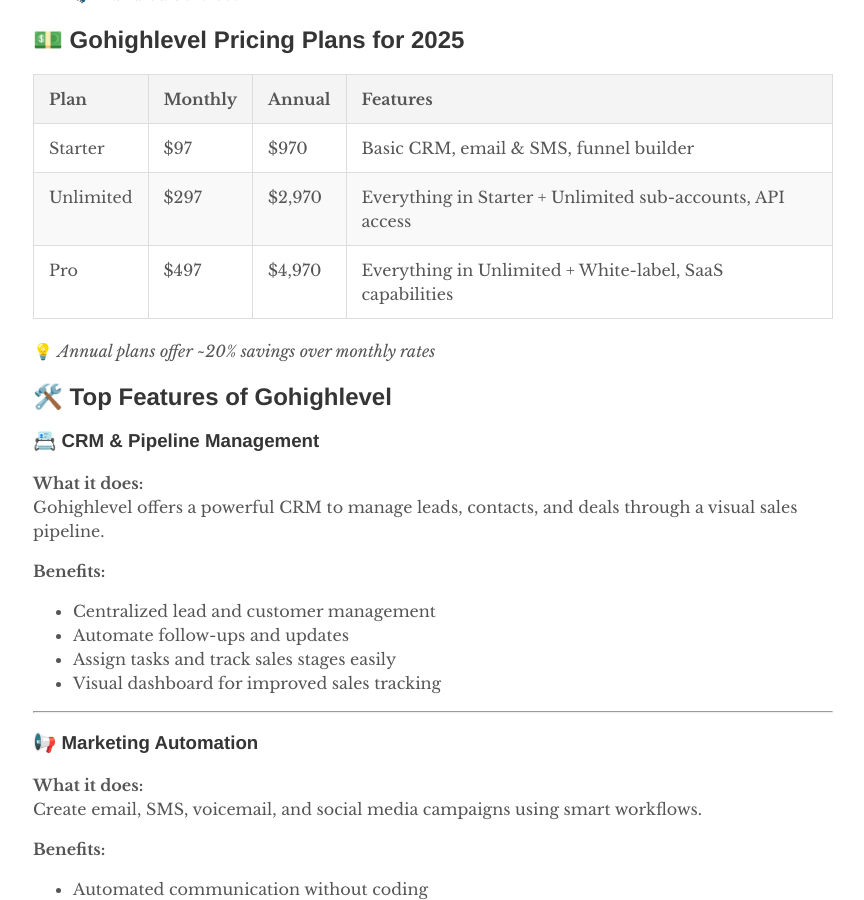
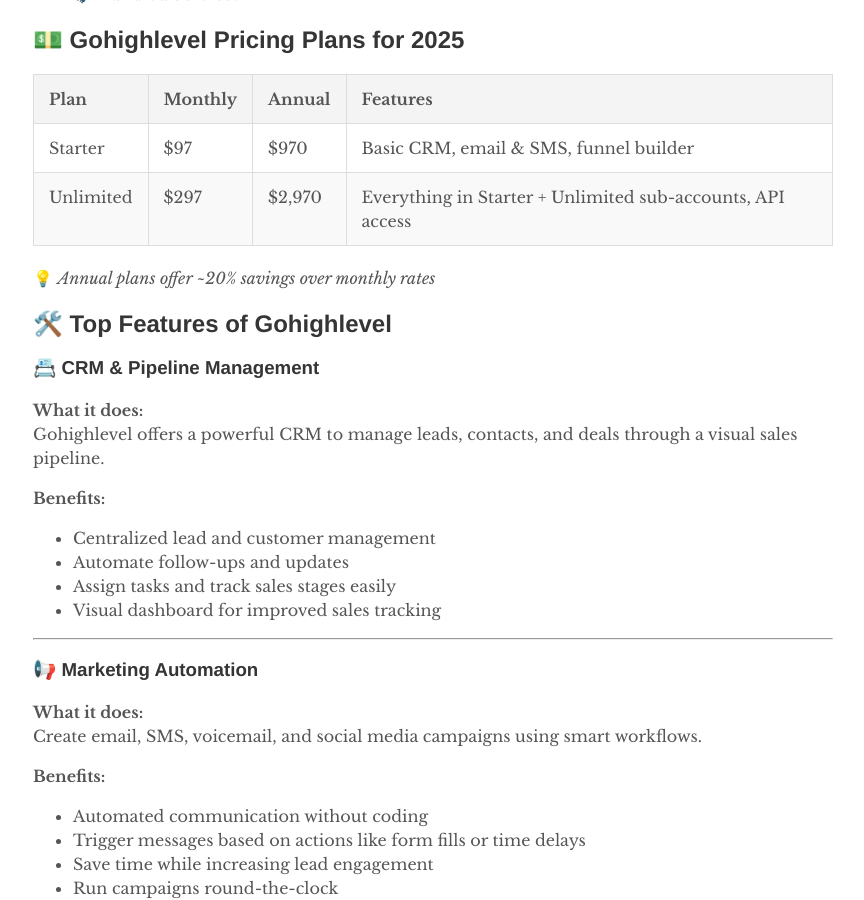
Before and after one commit to digiexe-official/dg, a Jekyll site: the page built from wp/gohighlevel coupon codes.md, in a window 1280 px wide and 900 px high, scrolled down 1935 px. Shown: the whole window, without its empty margins (207-1071 px from the left). Built offline with Jekyll 4.4.1, drawn with Linux system fonts in a browser that asks for light colours.

Commit message:
Updated pricing

```diff
--- a/wp/gohighlevel coupon codes.md
+++ b/wp/gohighlevel coupon codes.md
@@ -82,7 +82,7 @@ On **Black Friday**, Gohighlevel offers **up to 50% off** for the first 3 months
 |--------------|---------|---------|-----------------------------------------------------------------------------|
 | Starter      | $97     | $970    | Basic CRM, email & SMS, funnel builder                                     |
 | Unlimited    | $297    | $2,970  | Everything in Starter + Unlimited sub-accounts, API access                 |
-| Pro          | $497    | $4,970  | Everything in Unlimited + White-label, SaaS capabilities                   |
+
 
 💡 *Annual plans offer ~20% savings over monthly rates*
 
```
